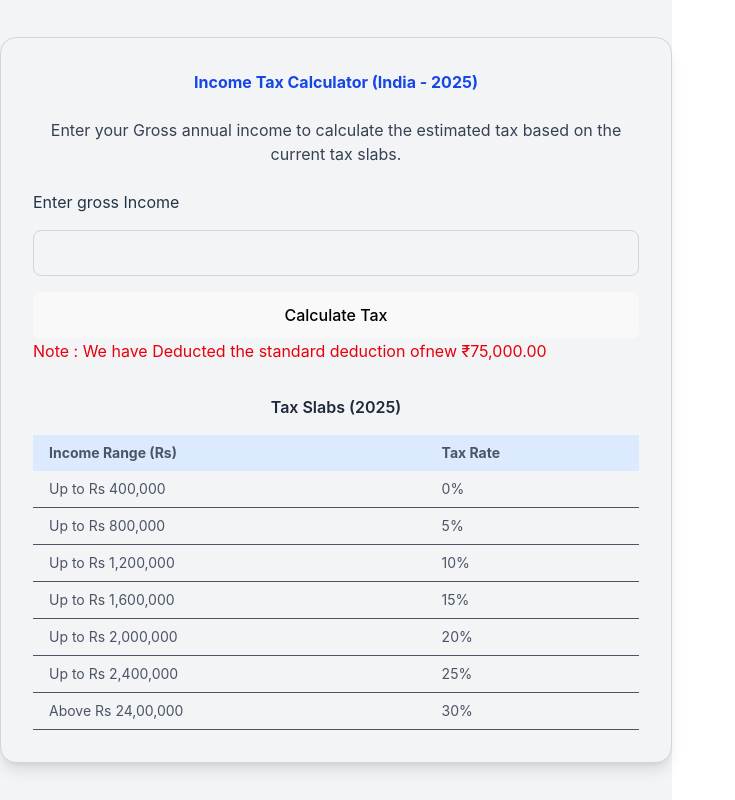
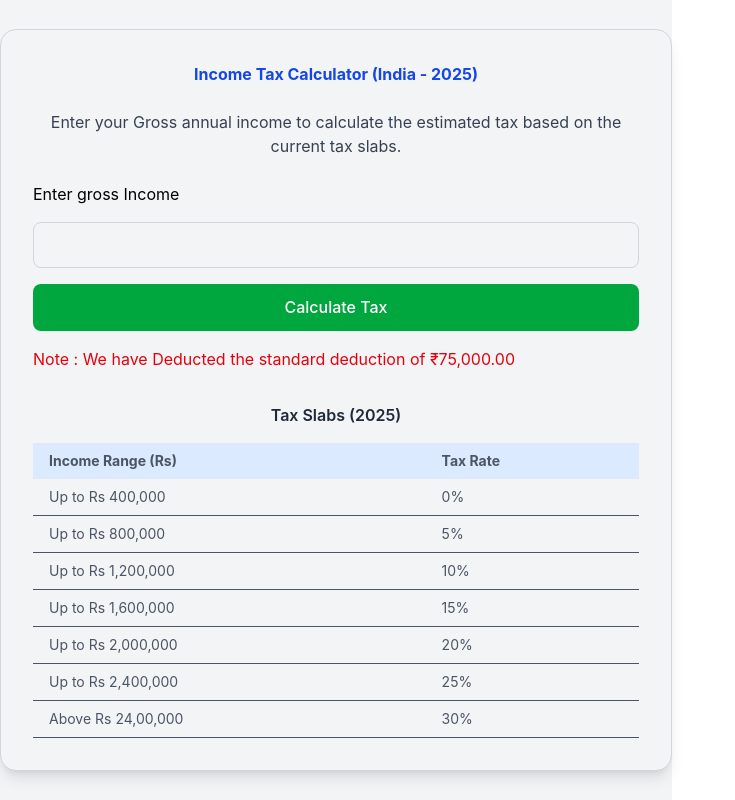
Before and after one commit to kumaraswamyDR/tax-calculator, a React (Vite) app: page / in a window 1280 px wide. Shown: the whole page, without its empty margins (0-735 px from the left). Built offline with nearby package versions, Linux system fonts and the light colour scheme.

Commit message:
Updated standard

```diff
--- a/src/TaxCalculator.tsx
+++ b/src/TaxCalculator.tsx
@@ -112,23 +112,23 @@ const handleInputChange = (e: React.ChangeEvent<HTMLInputElement>) => {
       </Typography>
 
       <div className="flex flex-col gap-4">
-        <p>Enter gross Income</p>
+        <p className="!text-black">Enter gross Income</p>
         <input
           // label="Gross Annual Income (Rs)"
           // type="number"
           value={income}
           onChange={ handleInputChange}
-          className="text-lg px-4 py-2 border border-gray-300 rounded-lg focus:ring-2 focus:ring-blue-500"         />
+          className="text-lg px-4 py-2 border !text-black border-gray-300 rounded-lg"         />
 
         <motion.div whileHover={{ scale: 1.05 }}>
           <Button
-            className="w-full py-3 text-black text-lg font-semibold bg-blue-700  hover:bg-blue-800 transition duration-300 rounded-lg"
+            className="w-full py-3 text-white text-lg mb-4 font-semibold !bg-green-600 !hover:bg-green-400 transition duration-300 rounded-lg"
             onClick={handleCalculate} placeholder={undefined} onPointerEnterCapture={undefined} onPointerLeaveCapture={undefined}          >
             Calculate Tax
           </Button>
         </motion.div>
       </div>
-      <p className="text-red-600">{`Note : We have Deducted the standard deduction ofnew ${Intl.NumberFormat("en-IN", { style: "currency", currency: "INR" }).format(75000)}`}</p>
+      <p className="text-red-600">{`Note : We have Deducted the standard deduction of ${Intl.NumberFormat("en-IN", { style: "currency", currency: "INR" }).format(75000)}`}</p>
       {tax !== null && (
         <motion.p
           initial={{ opacity: 0 }}
```
